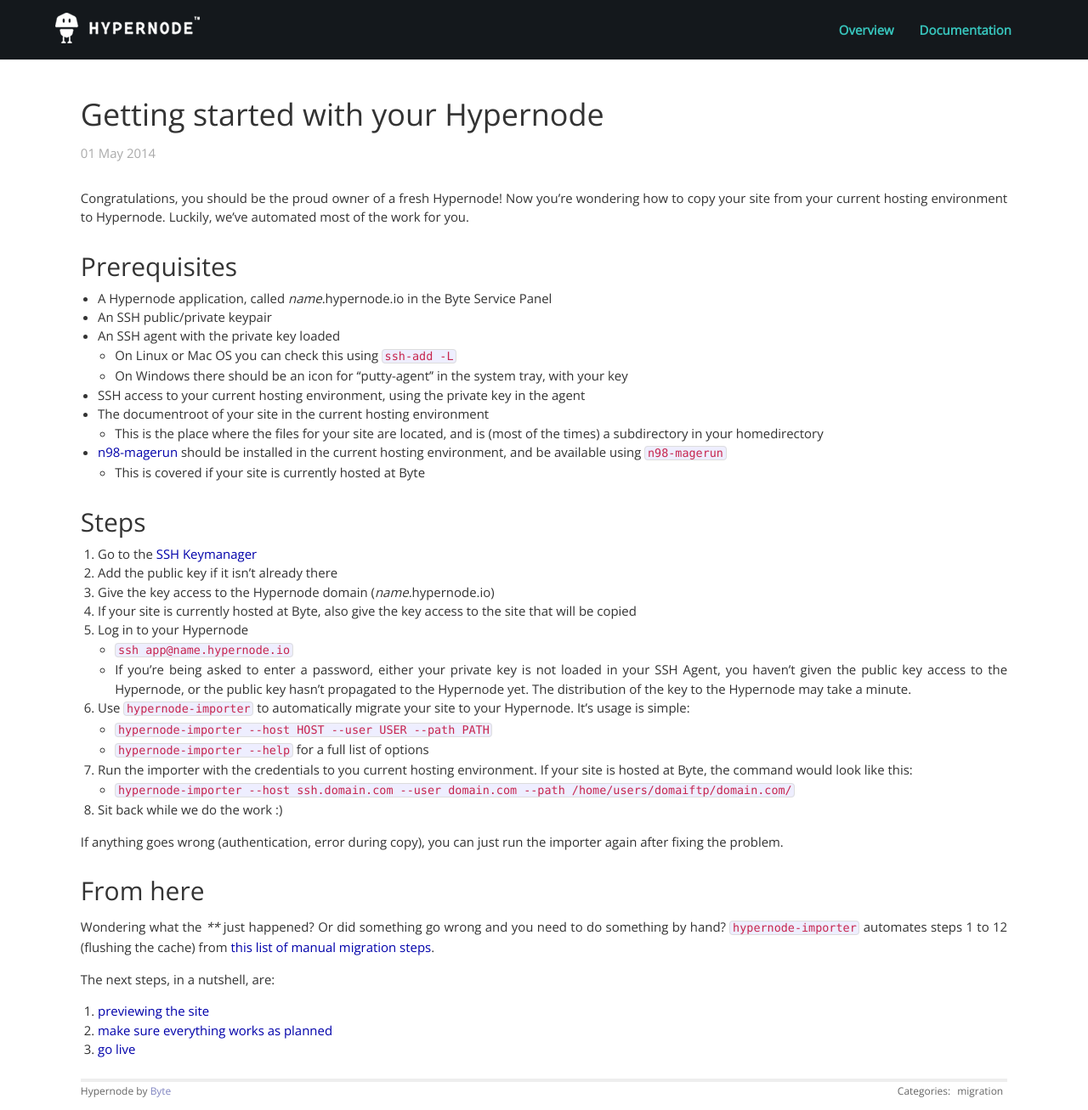
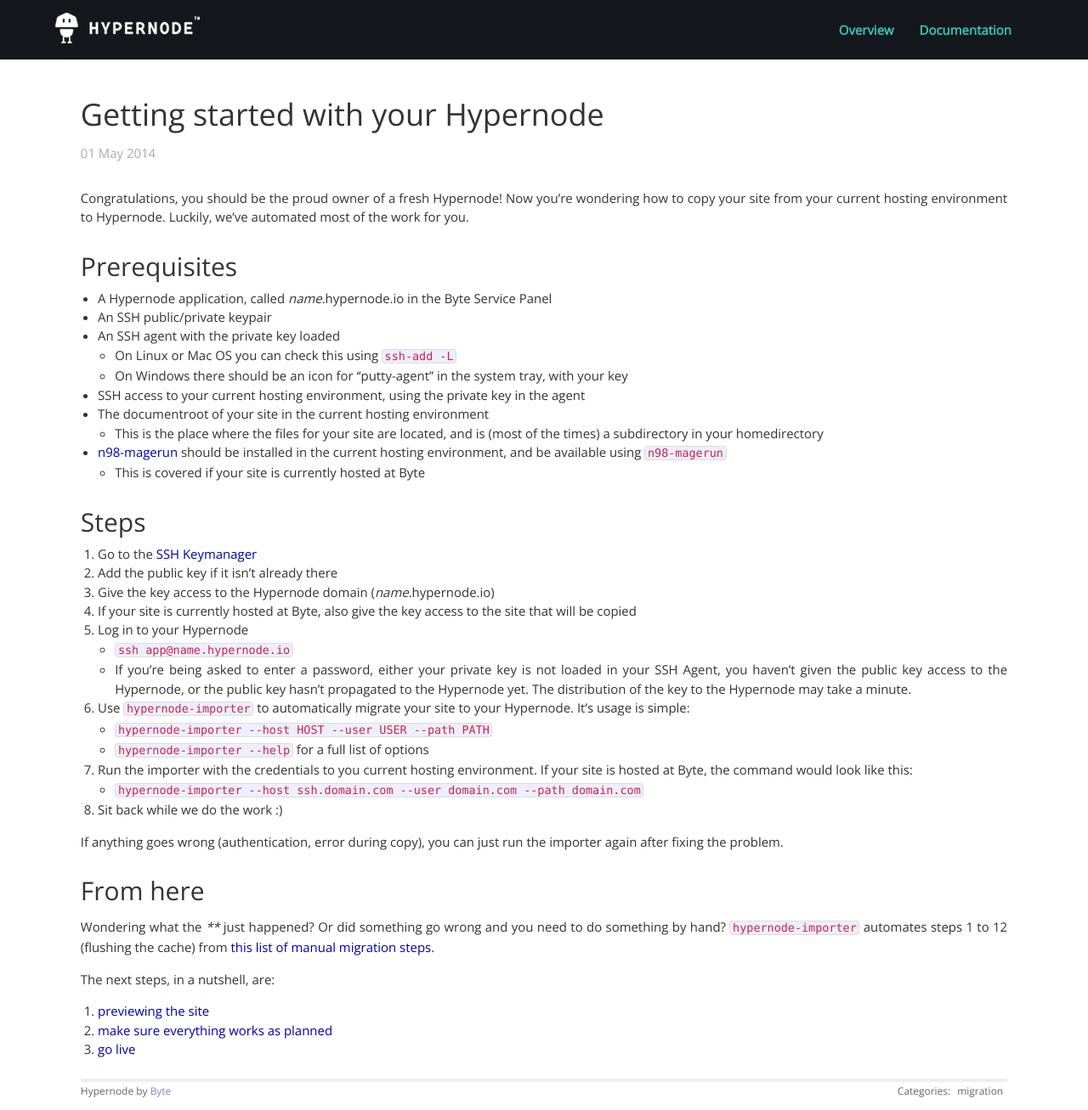
Before and after one commit to damnlie/hypernode.github.io, a Jekyll site: the page built from _posts/2014-05-01-getting-started.md, in a window 1280 px wide and 1307 px high. Shown: the whole window at 85% size. Built offline with Jekyll 4.4.1, drawn with Linux system fonts in a browser that asks for light colours; nearby versions of some CDN libraries; Markdown is read by kramdown in place of the engine named in the settings; a script that is not in the unit is left out.

Commit message:
Make example for supplied path relative

```diff
--- a/_posts/2014-05-01-getting-started.md
+++ b/_posts/2014-05-01-getting-started.md
@@ -32,7 +32,7 @@
     * `hypernode-importer --host HOST --user USER --path PATH`
     * `hypernode-importer --help` for a full list of options
 1. Run the importer with the credentials to you current hosting environment. If your site is hosted at Byte, the command would look like this:
-    * `hypernode-importer --host ssh.domain.com --user domain.com --path /home/users/domaiftp/domain.com/`
+    * `hypernode-importer --host ssh.domain.com --user domain.com --path domain.com`
 1. Sit back while we do the work :)
 
 If anything goes wrong (authentication, error during copy), you can just run the importer again after fixing the problem.
```
